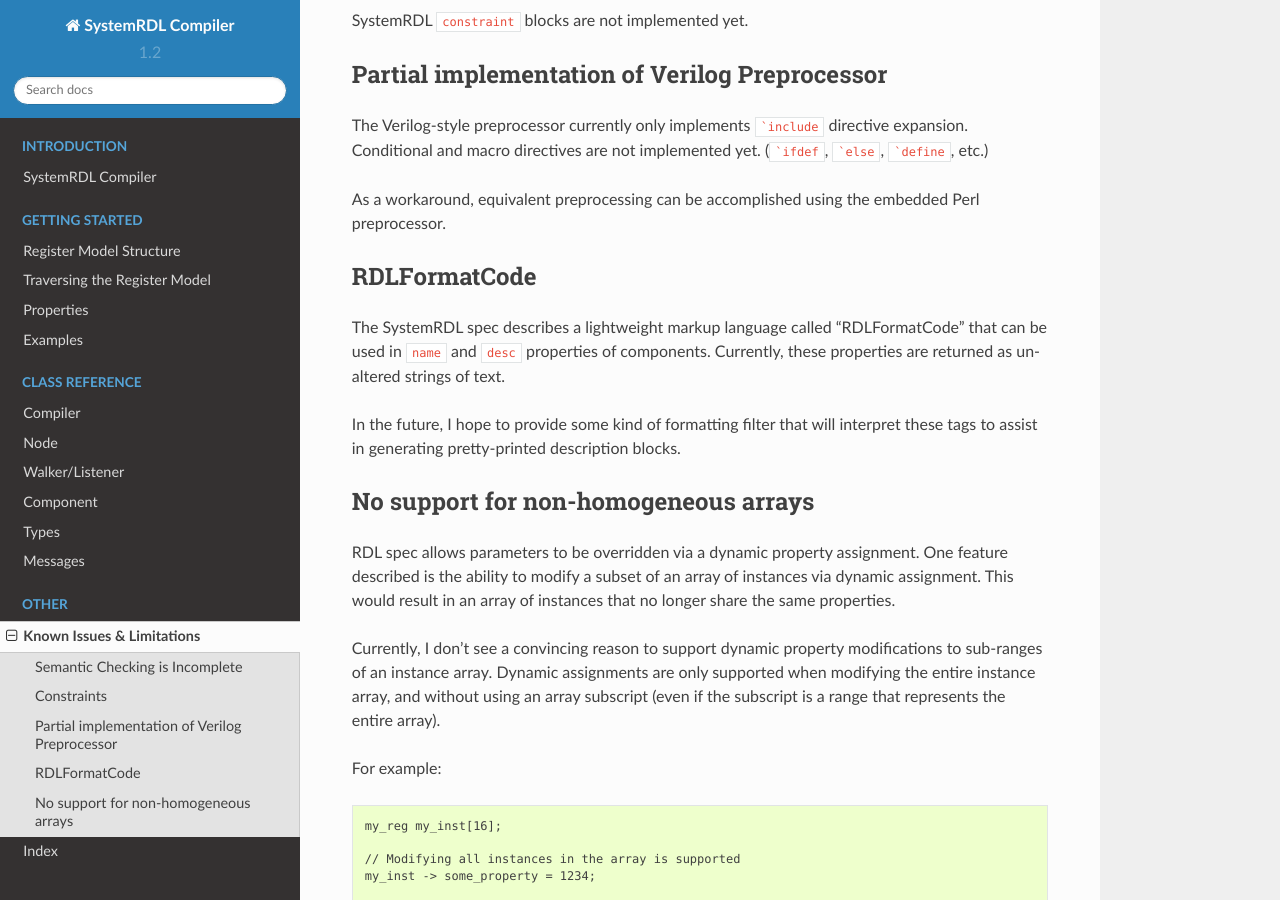
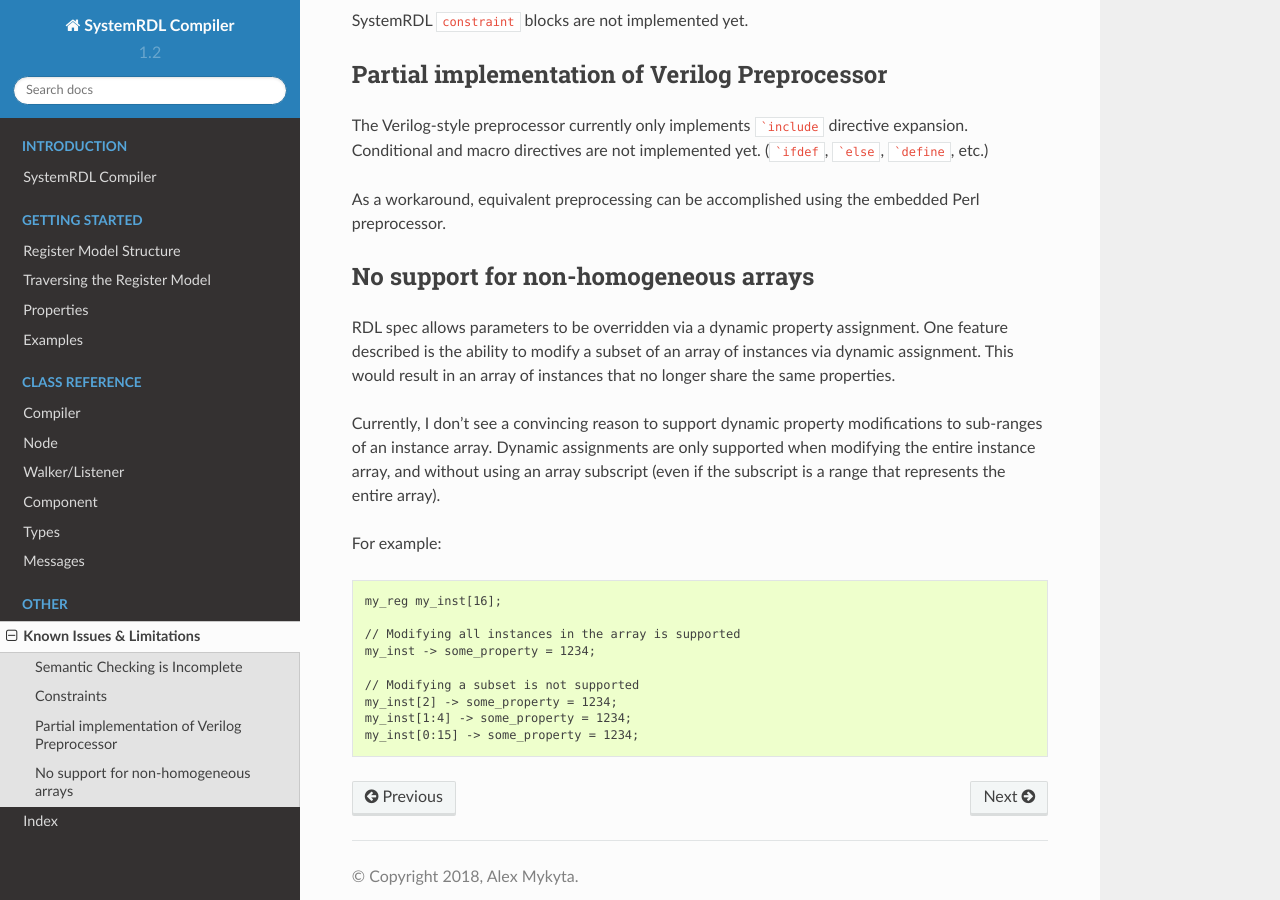
Before and after one commit to SystemRDL/systemrdl-compiler, a Sphinx documentation site: the page built from docs/known_issues.rst, in a window 1280 px wide and 900 px high, scrolled down 576 px. Built offline with Sphinx 7.4.7 and the Read the Docs theme 2.0.0, drawn with Linux system fonts in a browser that asks for light colours.

Commit message:
Remove RDLFormatCode from known issues page

```diff
--- a/docs/known_issues.rst
+++ b/docs/known_issues.rst
@@ -40,18 +40,6 @@
 
 
 
-RDLFormatCode
--------------
-
-The SystemRDL spec describes a lightweight markup language called "RDLFormatCode"
-that can be used in ``name`` and ``desc`` properties of components.
-Currently, these properties are returned as un-altered strings of text.
-
-In the future, I hope to provide some kind of formatting filter that will interpret
-these tags to assist in generating pretty-printed description blocks.
-
-
-
 No support for non-homogeneous arrays
 -------------------------------------
 
```
